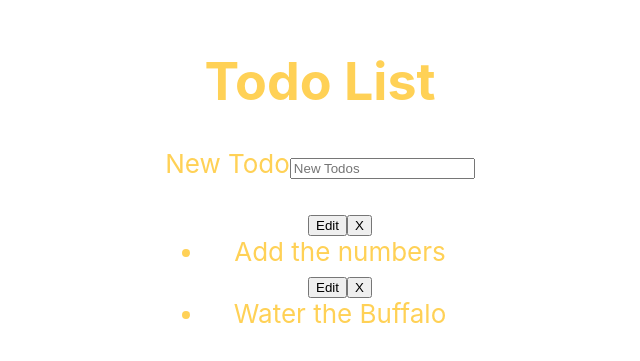
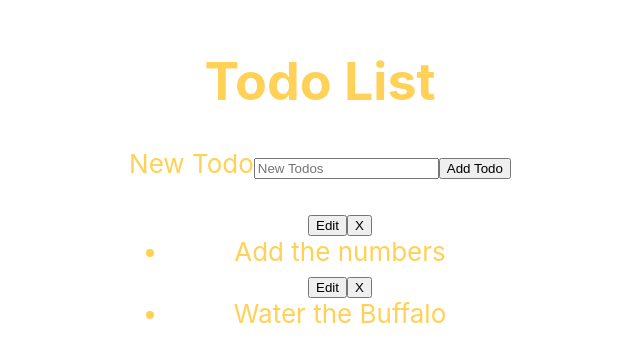
Before and after one commit to mykey007/react-course, a React (Create React App) app: page / in a window 1280 px wide. Shown: the part 215-576 px from the top of the page, without its empty margins (320-960 px from the left). Built offline with nearby package versions, Linux system fonts and the light colour scheme.

Commit message:
adding new todo items, wiring up form

```diff
--- a/src/NewTodoForm.js
+++ b/src/NewTodoForm.js
@@ -5,16 +5,21 @@ class NewTodoForm extends Component {
         super(props)
         this.state = {task: ""}
         this.handleChange = this.handleChange.bind(this)
+        this.handleSubmit = this.handleSubmit.bind(this)
     }
     handleChange(evt) {
         this.setState({
             [evt.target.name]: evt.target.value
         })
+    }
+    handleSubmit(evt){
         evt.preventDefault()
+        this.props.createTodo(this.state)
+        this.setState({task: ''})
     }
     render() {
         return (
-            <form>
+            <form onSubmit={this.handleSubmit}>
                 <label htmlFor="task">New Todo</label>
                 <input
                     type="text"
@@ -24,6 +29,7 @@ class NewTodoForm extends Component {
                     onChange={this.handleChange}
                     name="task"
                 />
+                <button>Add Todo</button>
             </form>
         )
     }
--- a/src/TodoList.js
+++ b/src/TodoList.js
@@ -5,6 +5,14 @@ class TodoList extends Component {
     constructor(props) {
         super(props)
         this.state = {todos: [{task: "Add the numbers"},{task: "Water the Buffalo"}]}
+        this.create = this.create.bind(this)
+    }
+    // add method to add the list item into state and list
+    create(newTodo) {
+        this.setState({
+            // get the current list, clone it and add in new todo
+            todos: [...this.state.todos, newTodo]
+        })
     }
     render() {
         const todos = this.state.todos.map(todo => {
@@ -13,7 +21,8 @@ class TodoList extends Component {
         return (
             <div className='Ball'>
             <h1>Todo List</h1>
-            <NewTodoForm/>
+            {/* now createTodo is a prop getting passed down into the form */}
+            <NewTodoForm createTodo={this.create}/>
             <ul>
                 {todos}
             </ul>
```
